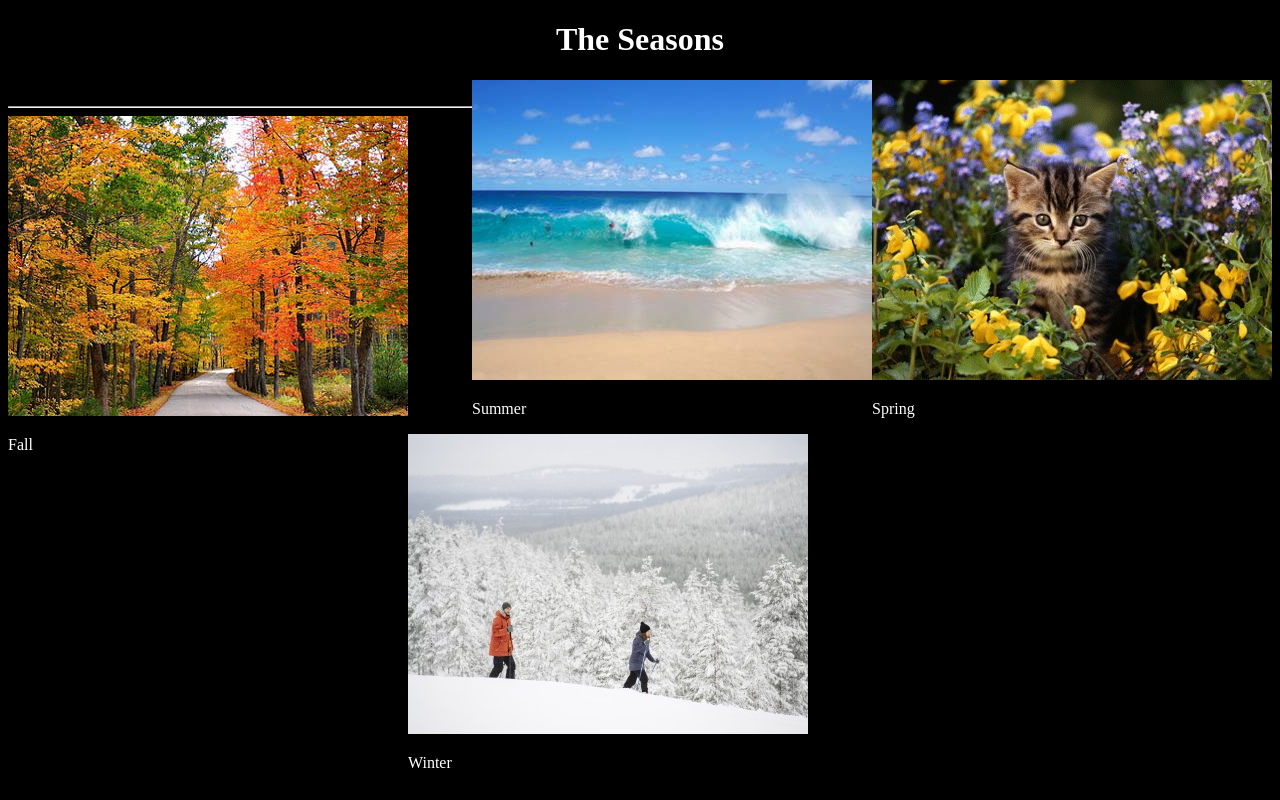
After one commit to AlfonsoTorrez/CST336-Internet-Programming, a PHP site: page /challenges/challenge1/4seasons.html in a window 1280 px wide. The commit adds this page. Run offline with PHP 8.4, Linux system fonts and the light colour scheme.

Commit message:
Final Changes

```diff
--- /dev/null
+++ b/challenges/challenge1/4seasons.html
@@ -0,0 +1,33 @@
+<!DOCTYPE html>
+<html>
+    <head>
+        <meta charset="utf-8"/>
+        <title>Alfonso Torres: Four Seasons</title>
+        <link href="/alftorres/challenges/challenge1/styles.css" rel="stylesheet" type="text/css" />
+    </head>
+    <body>
+        <header>
+            <h1>The Seasons</h1>
+        </header>
+
+        <div class="Spring">
+            <img src="/alftorres/challenges/challenge1/springCat.jpg" alt="Spring">
+            <p>Spring</p>
+        </div>
+        <div class="Summer">
+            <img src="/alftorres/challenges/challenge1/summer1.jpg" alt="Summer">
+            <p>Summer</p>
+        </div>
+        <br />
+        <hr>
+        <div class="Fall">
+            <img src="/alftorres/challenges/challenge1/fall.jpg" alt="Fall">
+            <p>Fall</p>
+        </div>
+        <div class="Winter">
+            <img src="/alftorres/challenges/challenge1/winter1.jpg" alt="Winter">
+            <p>Winter</p>
+        </div>
+
+    </body>
+</html>
--- /dev/null
+++ b/challenges/challenge1/styles.css
@@ -0,0 +1,24 @@
+body {
+    background-color: Black;
+    color:white;
+}
+
+header, nav, footer{
+    text-align: center;
+}
+
+.Spring{
+    float:right;
+}
+
+.Summer{
+     float:right;
+}
+
+.Fall{
+    float:left;
+}
+
+.Winter{
+    float: left;
+}
```
Also changed, not shown: labs/lab1/about.html (renamed from labs/lab1/about.php, +9 -8 lines), labs/lab1/contact.html (added, +23 -0 lines), labs/lab1/contact.php (deleted, +0 -21 lines), labs/lab1/css/styles.css (+20 -1 lines), labs/lab1/homePage.html (renamed from labs/lab1/homePage.php, +4 -4 lines), challenges/challenge1/fall.jpg (added), challenges/challenge1/springCat.jpg (added), challenges/challenge1/summer1.jpg (added), challenges/challenge1/winter1.jpg (added).
